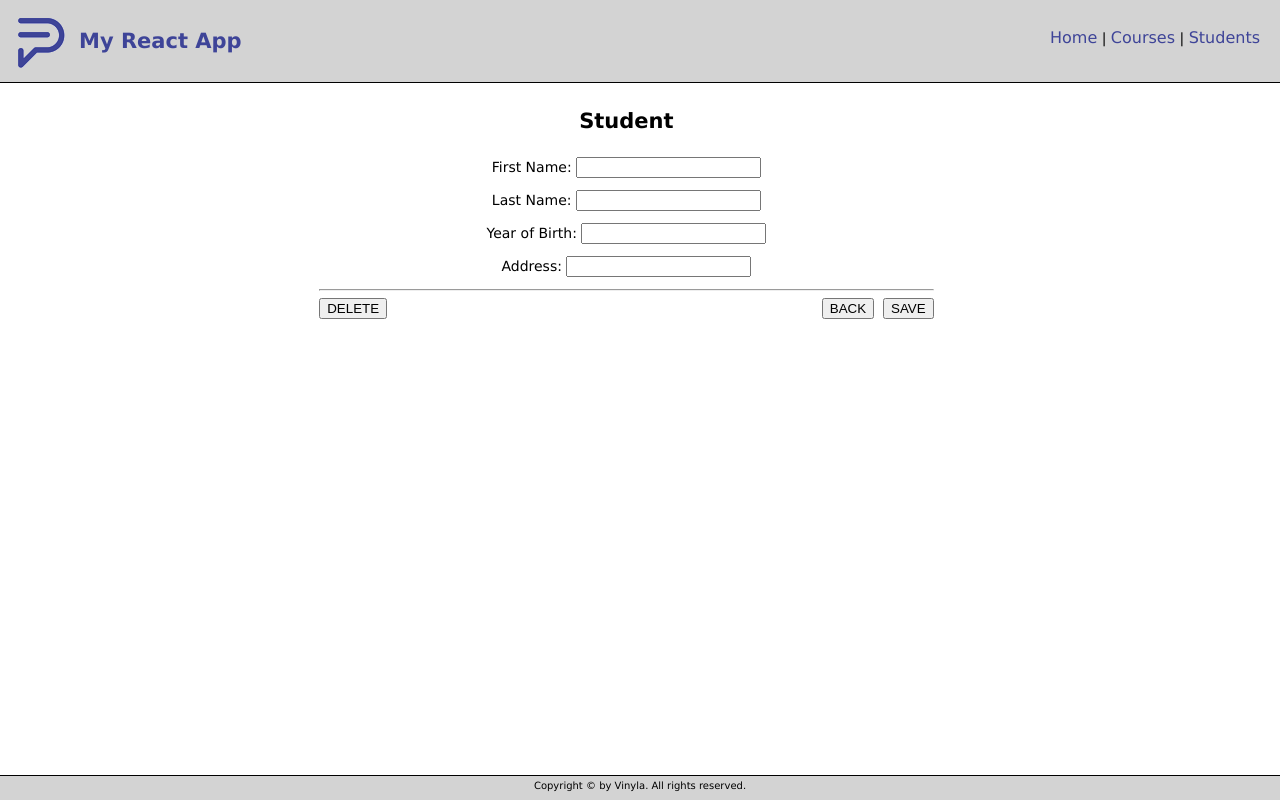
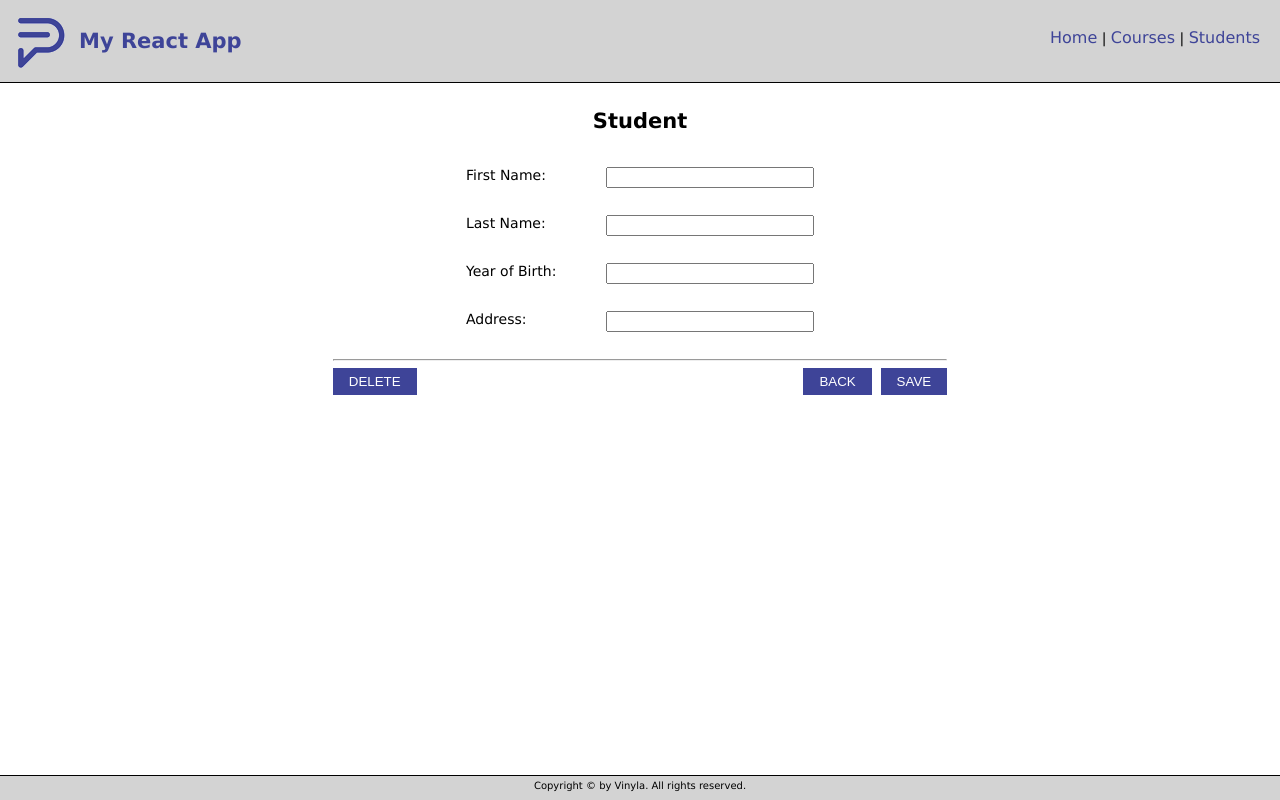
Before and after one commit to Vinyla/react-app, a React (Create React App) app: page /students/1 in a window 1280 px wide. Built offline with nearby package versions, Linux system fonts and the light colour scheme; no server answers.

Commit message:
form style

```diff
--- /dev/null
+++ b/src/assets/styles/form.css
@@ -0,0 +1,40 @@
+.input-form {
+  width: 50%;
+  margin: 34px auto;
+}
+
+.field {
+  margin: 12px 22px;
+  display: flex;
+  justify-content: center;
+}
+
+.label {
+  height: 36px;
+  display: inline-block;
+  width: 140px;
+  text-align: left;
+}
+
+input {
+  width: 200px;
+}
+
+button {
+  padding: 6px 16px;
+  color: white;
+  background-color: #3e4498;
+  border: none;
+  text-align: center;
+  text-decoration: none;
+  display: inline-block;
+}
+
+.welcomeMessage {
+  font-size: 2.5em;
+}
+
+.errorMsg {
+  font-size: 10px;
+  color: red;
+}
--- a/src/assets/styles/site.css
+++ b/src/assets/styles/site.css
@@ -28,24 +28,11 @@
 .container {
   width: 96%;
   padding: 12px;
+  margin: 0 auto;
   text-align: center;
-}
-
-.input-form {
-  width: 50%;
-  margin: 24px auto;
 }
 
 .site-logo {
   padding: 24px;
-  width: 200px;
+  width: 400px;
 }
-
-.welcomeMessage {
-  font-size: 2.5em;
-}
-
-.errorMsg {
-  font-size: 10px;
-  color: red;
-}
--- a/src/components/Course.js
+++ b/src/components/Course.js
@@ -59,8 +59,11 @@ const Course = ({ match, history }) => {
     <div className='container'>
       <h2>Course</h2>
       <form className='input-form'>
-        <div style={{ margin: '12px 0' }}>
+        <div className='field'>
+          <div className='label'>
             <label htmlFor='name'>Name: </label>
+          </div>
+          <div>
             <input
               type='text'
               name='name'
@@ -68,14 +71,19 @@ const Course = ({ match, history }) => {
               onChange={changeHandler} />
             <div className='errorMsg'> {requiredField}</div>
           </div>
-        <div style={{ margin: '12px 0' }}>
+        </div>
+        <div className='field'>
+          <div className='label'>
             <label htmlFor='points'>Points: </label>
+          </div>
+          <div>
             <input
               type='text'
               name='points'
               value={course.points}
               onChange={changeHandler} />
             <div className='errorMsg'> {requiredField}</div>
+          </div>
         </div>
         <hr />
         {id !== '0' && (
--- a/src/components/Student.js
+++ b/src/components/Student.js
@@ -49,7 +49,7 @@ const Student = ({ match, history }) => {
         });
       }
     }
-  }
+  };
 
   const del = () => {
     remove('students', id, (data) => {
@@ -61,8 +61,11 @@ const Student = ({ match, history }) => {
     <div className='container'>
       <h2>Student</h2>
       <form className='input-form'>
-        <div style={{ margin: '12px 0' }}>
+        <div className='field'>
+          <div className='label'>
             <label htmlFor='firstName'>First Name: </label>
+          </div>
+          <div>
             <input
               type='text'
               name='firstName'
@@ -70,8 +73,12 @@ const Student = ({ match, history }) => {
               onChange={changeHandler} />
             <div className='errorMsg'> {requiredField}</div>
           </div>
-        <div style={{ margin: '12px 0' }}>
+        </div>
+        <div className='field'>
+          <div className='label'>
             <label htmlFor='lastName'>Last Name: </label>
+          </div>
+          <div>
             <input
               type='text'
               name='lastName'
@@ -79,23 +86,30 @@ const Student = ({ match, history }) => {
               onChange={changeHandler} />
             <div className='errorMsg'> {requiredField}</div>
           </div>
-        <div style={{ margin: '12px 0' }}>
+        </div>
+        <div className='field'>
+          <div className='label'>
             <label htmlFor='yearOfBirth'>Year of Birth: </label>
+          </div>
+          <div>
             <input
               type='text'
               name='yearOfBirth'
               value={student.yearOfBirth}
-            onChange={changeHandler}
-          />
+              onChange={changeHandler} />
           </div>
-        <div style={{ margin: '12px 0' }}>
+        </div>
+        <div className='field'>
+          <div className='label'>
             <label htmlFor='address'>Address: </label>
+          </div>
+          <div>
             <input
               type='text'
               name='address'
               value={student.address}
-            onChange={changeHandler}
-          />
+              onChange={changeHandler} />
+          </div>
         </div>
         <hr />
         {id !== '0' && (
--- a/src/index.js
+++ b/src/index.js
@@ -1,6 +1,7 @@
 import './index.css';
 import './assets/styles/site.css'
 import './assets/styles/table.css';
+import './assets/styles/form.css';
 import { render } from 'react-dom';
 import App from './App';
 
```
Lines whose indentation alone changed are shown as unchanged.
